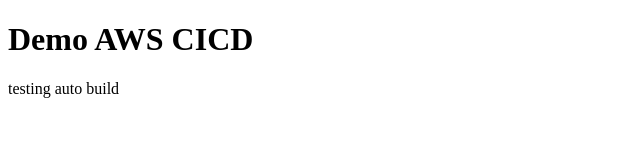
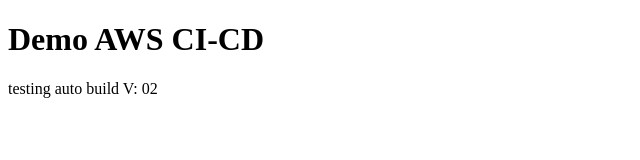
Before and after one commit to Naimat250/AWS--Projects, a plain HTML site: page index.html in a window 1280 px wide. Shown: the full height of the page, 0-640 px from the left. Drawn offline with Linux system fonts and the light colour scheme.

Commit message:
BuilSpec updated

```diff
--- a/index.html
+++ b/index.html
@@ -1,3 +1,3 @@
 <!DOCTYPE html>
-<h1>Demo AWS CICD </h1>
-<p>testing auto build</p>
+<h1>Demo AWS CI-CD </h1>
+<p>testing auto build V: 02</p>
```
